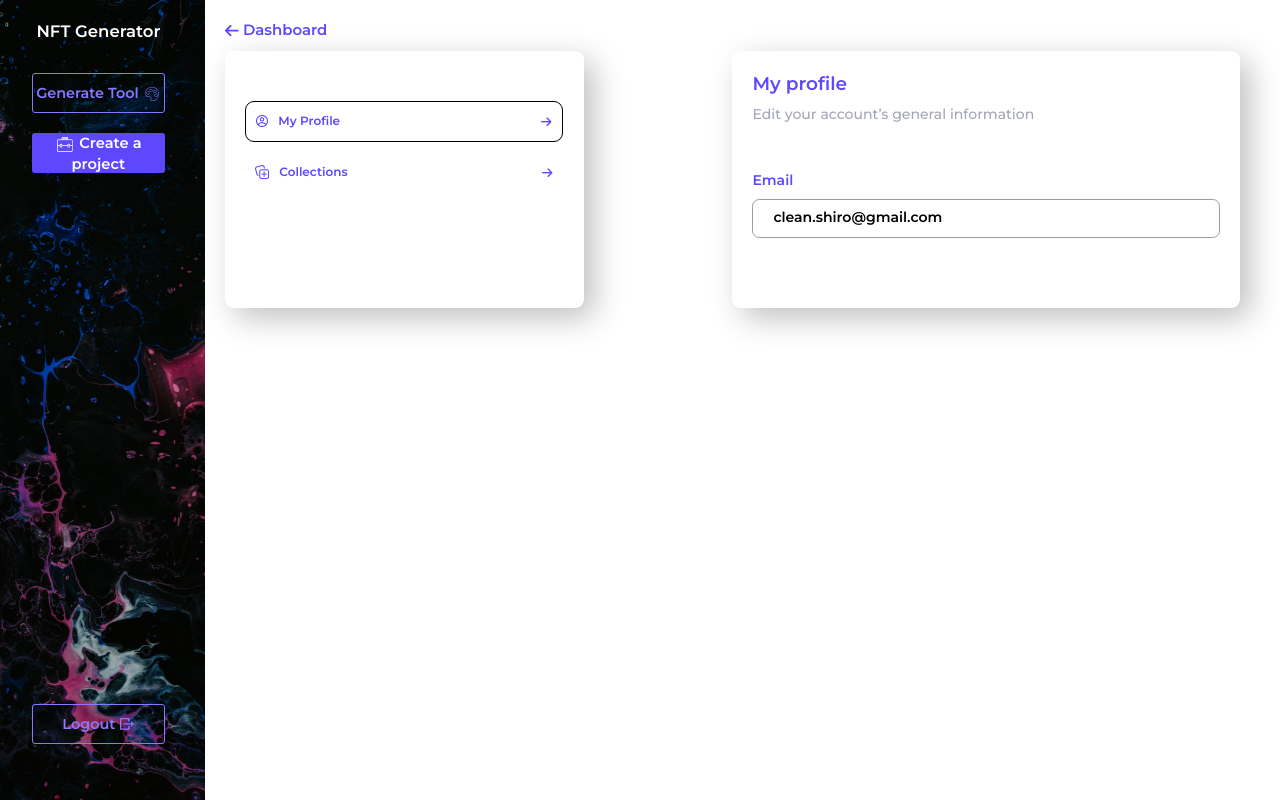
After one commit to Zero-i00/NFTGenerator, a Django app: page /profile/ in a window 1280 px wide. The commit adds this page. Run offline with Django 4.2, Linux system fonts and the light colour scheme; a user stored in the database is signed in; data comes from the database, SQL or seed files in the repository; both versions use the stored data as it was after the commit; parts of the project's set-up code (start-up, migrations or seed data) failed here and were passed over; some libraries are stand-ins or nearby versions.

Commit message:
add profile

```diff
--- a/NFTcore/urls.py
+++ b/NFTcore/urls.py
@@ -13,6 +13,7 @@ urlpatterns = [
     path('create_collections/', FileFieldView.as_view(), name='create_collections'),
     # path('collection-preview/', PreviewView.as_view(), name='collection-preview'),
     path('download-img/', GeneratedImageView.as_view(), name='download-img'),
+    path('profile/', ProfileView.as_view(), name='profile'),
 ]
 
 if settings.DEBUG:
--- a/NFTcore/views.py
+++ b/NFTcore/views.py
@@ -3,6 +3,7 @@ import os
 import shutil
 import zipfile
 
+from django.core.files import File as DjangoFile
 from django.core.files.base import ContentFile
 from django.core.files.storage import default_storage
 from django.http import HttpResponse
@@ -16,8 +17,7 @@ from scripts.nft_generator import check_paths, make_art
 from django.views.generic.edit import FormView
 from .forms import *
 from .models import *
-from .tasks import start_generate_nft, hello
-from celery.result import AsyncResult
+
 
 
 
@@ -72,6 +72,7 @@ class FileFieldView(FormView):
 
 
         rarity_form = RarityForm(self.request.GET or None)
+
 
         return render(request, self.template_name, {
             'background_form': background_form,
@@ -202,6 +203,17 @@ class FileFieldView(FormView):
             with open(export_path_for_meta_data_global, 'a') as f:
                 f.write(']')
 
+
+            # //////////////////// Create UsersCollection //////////////////
+            # file_obj = DjangoFile(open('file.zip', mode='rb'), name='file.zip')
+            # UsersCollection.objects.create(
+            #     user=request.user,
+            #     name= script_data_form['project_name'].value(),
+            #     size= int(script_data_form['collection_size'].value()),
+            #     download=file_obj,
+            # )
+            # //////////////////////////////////////////////////////////
+
             return redirect('/download-img/')
 
             # check_paths()
@@ -235,6 +247,40 @@ class FileFieldView(FormView):
             'rarity_form': rarity_form,
         })
 
+
+
+class ProfileView(TemplateView):
+    template_name = 'profile/index.html'
+
+    def get(self, request):
+        if request.user and request.user.is_authenticated:
+            user = User.objects.get(email=request.user.email)
+            users_collection = UsersCollection.objects.filter(user=request.user).first()
+            return render(request, self.template_name, {
+                'user': user,
+                'users_collection': users_collection,
+            })
+        else:
+            return redirect('login/')
+
+    def post(self, request):
+        if 'download-zip' in request.POST:
+            # print('hello')
+            file_paths = list()
+
+            for root, directories, files in os.walk('./Output/'):
+                for filename in files:
+                    filepath = os.path.join(root, filename)
+                    file_paths.append(filepath)
+
+            with zipfile.ZipFile('file.zip', 'w') as zip:
+                for file in file_paths:
+                    zip.write(file, os.path.basename(file))
+
+            with open('file.zip', 'rb') as file:
+                response = HttpResponse(file, content_type='application/force-download')
+                response['Content-Disposition'] = 'attachment; filename=file_nft.zip'
+                return response
 
 
 # class PreviewView(FormView):
--- /dev/null
+++ b/static/profile/main.js
@@ -0,0 +1,30 @@
+var my_profile_opp = document.getElementById('my-profile-opp');
+var collections_opp = document.getElementById('collections-opp');
+
+
+var main_profile = document.getElementById('main-profile');
+var main_collections = document.getElementById('main-collections');
+
+
+my_profile_opp.style.border = '1px solid #000000';
+collections_opp.style.border = 'none';
+
+main_profile.style.display = 'inline-block';
+main_collections.style.display = 'none';
+
+
+my_profile_opp.addEventListener('click', function() {
+    my_profile_opp.style.border = '1px solid #000000';
+    collections_opp.style.border = 'none';
+
+    main_profile.style.display = 'inline-block';
+    main_collections.style.display = 'none';
+})
+
+collections_opp.addEventListener('click', function() {
+    collections_opp.style.border = '1px solid #000000';
+    my_profile_opp.style.border = 'none';
+
+    main_collections.style.display = 'inline-block';
+    main_profile.style.display = 'none';
+})
--- /dev/null
+++ b/static/profile/style.css
@@ -0,0 +1,431 @@
+@import url('https://fonts.googleapis.com/css?family=Montserrat:300,400,500,600,700,800,900&display=swap');
+
+* {
+    margin: 0;
+    padding: 0;
+    box-sizing: border-box;
+    font-family: 'Montserrat';
+}
+
+body {
+    min-height: 100vh;
+}
+
+main {
+    width: 100%;
+    height: 100%;
+    left: 0;
+    top: 0;
+    /*display: flex;*/
+    /*flex-direction: row;*/
+    /*justify-content: space-between;*/
+}
+
+
+main .left-bar {
+    position: relative;
+    float: left;
+    width: 16%;
+    height: 100%;
+    display: flex;
+    text-align: center;
+}
+
+main .left-bar ul {
+    display: flex;
+    flex-direction: column;
+    justify-content: space-between;
+}
+
+main .left-bar li {
+    list-style: none;
+    margin-top: 20px;
+    margin-right: 40px;
+}
+
+main .left-bar .top-part h1 {
+    width: 100%;
+    height: 25px;
+    font-style: normal;
+    font-weight: 600;
+    font-size: 16.5525px;
+    line-height: 140%;
+    /* or 23px */
+
+
+    color: #FFFFFF;
+}
+
+main .left-bar .top-part img {
+    margin: 2px;
+}
+
+main .left-bar .top-part .generate-tool-btn {
+    width: 100%;
+    height: 40px;
+    border: 1px solid #8879FF;
+    /*box-sizing: border-box;*/
+    border-radius: 3px;
+    font-style: normal;
+    font-weight: 600;
+    font-size: 14.413px;
+    line-height: 140%;
+    margin-top: 20px;
+    /* or 20px */
+    text-decoration: none;
+    background-color: transparent;
+    color: #8879FF;
+}
+
+main .left-bar .top-part .create-project-btn {
+    width: 100%;
+    height: 40px;
+    text-decoration: none;
+    background: #5D48FF;
+    border-radius: 3px;
+    font-style: normal;
+    font-weight: 600;
+    font-size: 14.6552px;
+    line-height: 140%;
+    /* or 21px */
+    margin-top: 20px;
+    border: none;
+    color: #FFFFFF;
+
+}
+
+main .left-bar .bottom-bar {
+    /*position: absolute;*/
+    /*width: 75%;*/
+    /*bottom: 40px;*/
+    text-align: center;
+    /*margin-right: 20px;*/
+}
+
+main .left-bar .bottom-bar .my-profile-btn {
+    width: 100%;
+    height: 40px;
+
+    background: #5D48FF;
+    border-radius: 3px;
+    font-style: normal;
+    font-weight: 600;
+    font-size: 14.6552px;
+    line-height: 140%;
+    /* or 21px */
+    display: flex;
+    text-align: center;
+    align-items: center;
+    justify-content: center;
+    border: none;
+    color: #FFFFFF;
+}
+
+main .left-bar .bottom-bar .logout-btn {
+    width: 100%;
+    height: 40px;
+    margin-top: 20px;
+    border: 1px solid #8879FF;
+    box-sizing: border-box;
+    border-radius: 3px;
+    font-style: normal;
+    font-weight: 600;
+    font-size: 14.413px;
+    line-height: 140%;
+    /* or 20px */
+    text-decoration: none;
+    background-color: transparent;
+    color: #8879FF;
+    margin-bottom: 40px;
+    display: flex;
+    text-align: center;
+    align-items: center;
+    justify-content: center;
+}
+
+main .left-bar .bottom-bar a {
+    text-decoration: none;
+}
+
+main .left-bar .bottom-bar img {
+    margin-left: 5px;
+}
+
+main .content {
+    float: right;
+    width: 84%;
+    margin-top: 20px;
+    padding-left: 20px;
+    padding-right: 40px;
+}
+
+
+main .content a {
+    width: 96px;
+    height: 17.08px;
+    font-style: normal;
+    font-weight: 600;
+    font-size: 14.9237px;
+    line-height: 140%;
+    /* or 21px */
+    text-decoration: none;
+
+    color: #5D48FF;
+}
+
+main .content .support-menu {
+    width: 359px;
+    height: 257px;
+    background: rgba(255, 255, 255, 0.6);
+    box-shadow: 10px 10px 31px rgba(0, 0, 0, 0.25);
+    border-radius: 9px;
+    padding-top: 40px;
+    margin-top: 10px;
+    float: left;
+      /**
+     * Для эксплорера
+     */
+    -ms-user-select: none;
+
+    /**
+     * Для мозилы
+     */
+    -moz-user-select: none;
+
+    /**
+     * Для конкверора
+     */
+    -khtml-user-select: none;
+
+    /**
+     * Для Сафари и Хрома
+     */
+    -webkit-user-select: none;
+
+}
+
+main .content .support-menu .opp img {
+    margin: 10px;
+}
+
+main .content .support-menu .opp .support-vector {
+    position: absolute;
+    right: 0;
+}
+
+main .content .support-menu .opp h3 {
+    position: relative;
+    width: 318px;
+    height: 41px;
+    margin: 10px auto;
+    background: rgba(255, 255, 255, 0.6);
+    border: 1px solid #000000;
+    box-sizing: border-box;
+    border-radius: 9px;
+    font-weight: 600;
+    font-size: 12.0118px;
+    line-height: 140%;
+    /* or 17px */
+
+    display: flex;
+    text-align: center;
+    align-items: center;
+    color: #5D48FF;
+}
+
+main .content .main-profile {
+    width: 50%;
+    height: 257px;
+    /*display: flex;*/
+    float: right;
+    margin-top: 10px;
+    background: rgba(255, 255, 255, 0.6);
+    box-shadow: 10px 10px 31px rgba(0, 0, 0, 0.25);
+    border-radius: 9px;
+}
+
+main .content .main-collections {
+    width: 50%;
+    height: 745px;
+    /*display: flex;*/
+    float: right;
+    margin-top: 10px;
+    background: rgba(255, 255, 255, 0.6);
+    box-shadow: 10px 10px 31px rgba(0, 0, 0, 0.25);
+    border-radius: 9px;
+}
+
+main .content .main-profile .header {
+    width: 100%;
+    height: 40px;
+    padding: 20px;
+      /**
+     * Для эксплорера
+     */
+    -ms-user-select: none;
+
+    /**
+     * Для мозилы
+     */
+    -moz-user-select: none;
+
+    /**
+     * Для конкверора
+     */
+    -khtml-user-select: none;
+
+    /**
+     * Для Сафари и Хрома
+     */
+    -webkit-user-select: none;
+}
+
+main .content .main-profile .header h2 {
+    font-weight: 600;
+    font-size: 18.4992px;
+    line-height: 140%;
+    /* or 26px */
+
+
+    color: #5D48FF;
+}
+
+main .content .main-profile .header p {
+    font-style: normal;
+    font-weight: 500;
+    font-size: 14.0626px;
+    line-height: 140%;
+    /* or 20px */
+
+
+    color: #A3A5B9;
+}
+
+main .content .main-profile .email-field {
+    width: 100%;
+    margin-top: 60px;
+    padding: 20px;
+}
+
+main .content .main-profile .email-field h4 {
+    font-style: normal;
+    font-weight: 600;
+    font-size: 14.0626px;
+    line-height: 140%;
+    /* or 20px */
+
+
+    color: #5D48FF;
+}
+
+main .content .main-profile .email-field .field {
+    width: 100%;
+    height: 39px;
+
+    border: 1px solid #9C9C9C;
+    box-sizing: border-box;
+    border-radius: 7.2px;
+    display: flex;
+    align-items: center;
+    padding-left: 20px;
+    font-style: normal;
+    font-weight: 600;
+    font-size: 14.0626px;
+    line-height: 140%;
+    /* or 20px */
+
+
+    color: #000000;
+}
+
+main .content .main-collections .header {
+    width: 100%;
+    height: 40px;
+    padding: 20px;
+      /**
+     * Для эксплорера
+     */
+    -ms-user-select: none;
+
+    /**
+     * Для мозилы
+     */
+    -moz-user-select: none;
+
+    /**
+     * Для конкверора
+     */
+    -khtml-user-select: none;
+
+    /**
+     * Для Сафари и Хрома
+     */
+    -webkit-user-select: none;
+}
+
+main .content .main-collections .header h2 {
+    font-weight: 600;
+    font-size: 18.4992px;
+    line-height: 140%;
+    /* or 26px */
+
+
+    color: #5D48FF;
+}
+
+main .content .main-collections .header p {
+    font-style: normal;
+    font-weight: 500;
+    font-size: 14.0626px;
+    line-height: 140%;
+    /* or 20px */
+
+
+    color: #A3A5B9;
+}
+
+main .content .main-collections .delimiter {
+    width: 100%;
+    height: 0px;
+
+    opacity: 0.7;
+    border: 1px solid #9C9C9C;
+    transform: rotate(0.08deg);
+
+}
+
+table {
+	width: 100%;
+    margin-top: 20px;
+}
+table th {
+	font-weight: bold;
+    margin-left: 10px;
+	padding: 10px 10px 10px 50px;
+    background: rgba(196, 196, 196, 0.64);
+    font-style: normal;
+    font-weight: 700;
+    font-size: 15.6087px;
+    line-height: 140%;
+    /* or 22px */
+
+
+    color: #000000;
+}
+
+
+table td {
+	padding: 10px 10px 10px 50px;
+    line-height: 140%;
+    /* or 26px */
+
+
+    color: #5D48FF;
+}
+
+table td button {
+    border: none;
+    color: #5D48FF;
+    background-color: transparent;
+    line-height: 140%;
+}
--- a/templates/home/home.html
+++ b/templates/home/home.html
@@ -24,7 +24,7 @@
                     <li><a href="/">Homepage</a></li>
                     <li><a href="#about">About us</a></li>
 {#                    <li><a href="#faq">F.A.Q</a></li>#}
-                    <li><a href="#myarea">My Area</a></li>
+                    <li><a href="/profile">My Area</a></li>
                     <li><a href="{% url 'create_collections' %}"><button class="btn-join-us">Join us</button></a></li>
                 </ul>
             </header>
--- /dev/null
+++ b/templates/profile/index.html
@@ -0,0 +1,124 @@
+{% load static %}
+{% load crispy_forms_tags %}
+{% load widget_tweaks %}
+{% block css %}
+    <link rel="stylesheet" href="{% static 'profile/style.css' %}">
+    <link href="https://cdn.jsdelivr.net/npm/bootstrap@5.1.1/dist/css/bootstrap.min.css" rel="stylesheet" integrity="sha384-F3w7mX95PdgyTmZZMECAngseQB83DfGTowi0iMjiWaeVhAn4FJkqJByhZMI3AhiU" crossorigin="anonymous">
+{% endblock %}
+
+
+{% block content %}
+    <body>
+        <main>
+            <div class="left-bar" style="background-image: url('/static/img/profile-bg.png')">
+                <ul>
+                    <li class="top-part">
+                        <h1 class="header">NFT Generator</h1>
+                        <a href="/create_collections">
+                            <button class="generate-tool-btn">
+                                Generate Tool
+                                <img src="{% static 'img/palette.png' %}" alt="()">
+                            </button>
+                        </a>
+                        <a href="">
+                            <button class="create-project-btn">
+                                <img src="{% static 'img/bag.png' %}" alt="+">
+                                Create a project
+                            </button>
+                        </a>
+                    </li>
+                    <li class="bottom-bar">
+{#                        <a href="">#}
+{#                            <button class="my-profile-btn">#}
+{#                                My Profile#}
+{#                                <img src="{% static 'img/user.png' %}" alt="u">#}
+{#                            </button>#}
+{#                        </a>#}
+                        <a href="/logout">
+                            <button class="logout-btn">
+                                Logout
+                                <img src="{% static 'img/out-door.png' %}" alt=">">
+                            </button>
+                        </a>
+                    </li>
+                </ul>
+            </div>
+            <div class="content">
+                <div class="header">
+                    <a class="back-dashboard-btn" href="/">
+                        <img src="{% static 'img/back-vector.png' %}" alt="<">
+                        Dashboard
+                    </a>
+                </div>
+                <div class="support-menu">
+                    <div class="opp">
+                        <h3 id="my-profile-opp">
+                            <img src="{% static 'img/user-support-vector.png' %}" alt="u">
+                            My Profile
+                            <img class="support-vector" src="{% static 'img/support-vector.png' %}" alt=">">
+                        </h3>
+                    </div>
+                    <div class="opp">
+                        <h3 id="collections-opp">
+                            <img src="{% static 'img/collections-vector.png' %}" alt="c">
+                            Collections
+                            <img class="support-vector" src="{% static 'img/support-vector.png' %}" alt=">">
+                        </h3>
+                    </div>
+                </div>
+                <div class="main-profile" id="main-profile">
+                    <div class="header">
+                        <h2>My profile</h2>
+                        <p>Edit your account’s general information</p>
+                    </div>
+                    <div class="email-field">
+                        <h4>Email</h4>
+                        <div class="field">
+                            {{ user }}
+                        </div>
+                    </div>
+                </div>
+                <div class="main-collections" id="main-collections">
+                    <div class="header">
+                        <h2>Collections</h2>
+                        <p>View and manage your collections</p>
+                        <div class="delimiter"></div>
+                        <table>
+                            <thead>
+                                <th>Name</th>
+                                <th>Size</th>
+                                <th>Data</th>
+                                <th>Download</th>
+                            </thead>
+                            <tbody>
+                                <tr>
+                                    <td>{{ users_collection.name }}</td>
+                                    <td>{{ users_collection.size }}</td>
+                                    <td>{{ users_collection.date }}</td>
+{#                                    <td><a href=""><button name="download-zip">{{ users_collection.download }}</button></a></td>#}
+                                    <td>
+                                        <form method="post">
+                                            {% csrf_token %}
+                                            <a href=""><button name="download-zip">{{ users_collection.download }}</button></a>
+                                        </form>
+                                    </td>
+                                </tr>
+                            </tbody>
+                        </table>
+                    </div>
+                </div>
+            </div>
+        </main>
+    </body>
+{% endblock %}
+
+{% block js %}
+    <script src="http://code.jquery.com/jquery-plugins.js"></script>
+    <script src="http://code.jquery.com/jquery-3.4.1.min.js"></script>
+     <script src="https://cdn.jsdelivr.net/npm/bootstrap@5.1.3/dist/js/bootstrap.bundle.min.js" integrity="sha384-ka7Sk0Gln4gmtz2MlQnikT1wXgYsOg+OMhuP+IlRH9sENBO0LRn5q+8nbTov4+1p" crossorigin="anonymous"></script>
+    <script src="https://cdn.jsdelivr.net/npm/@popperjs/core@2.10.2/dist/umd/popper.min.js" integrity="sha384-7+zCNj/IqJ95wo16oMtfsKbZ9ccEh31eOz1HGyDuCQ6wgnyJNSYdrPa03rtR1zdB" crossorigin="anonymous"></script>
+    <script src="https://cdn.jsdelivr.net/npm/bootstrap@5.1.3/dist/js/bootstrap.min.js" integrity="sha384-QJHtvGhmr9XOIpI6YVutG+2QOK9T+ZnN4kzFN1RtK3zEFEIsxhlmWl5/YESvpZ13" crossorigin="anonymous"></script>
+    <script src="{% static 'profile/main.js' %}"></script>
+{#    <script src="https://ajax.googleapis.com/ajax/libs/jquery/3.6.0/jquery.min.js"></script>#}
+{#    <script src="https://maxcdn.bootstrapcdn.com/bootstrap/3.4.1/js/bootstrap.min.js"></script>#}
+{% endblock %}
```
Also changed, not shown: NFTcore/admin.py (+1 -9 lines), NFTcore/models.py (+11 -0 lines), db.sqlite3, static/img/back-vector.png (added), static/img/bag.png (added), static/img/collections-vector.png (added), static/img/out-door.png (added), static/img/palette.png (added), static/img/profile-bg.png (added), static/img/support-vector.png (added), static/img/user-support-vector.png (added), static/img/user.png (added).
